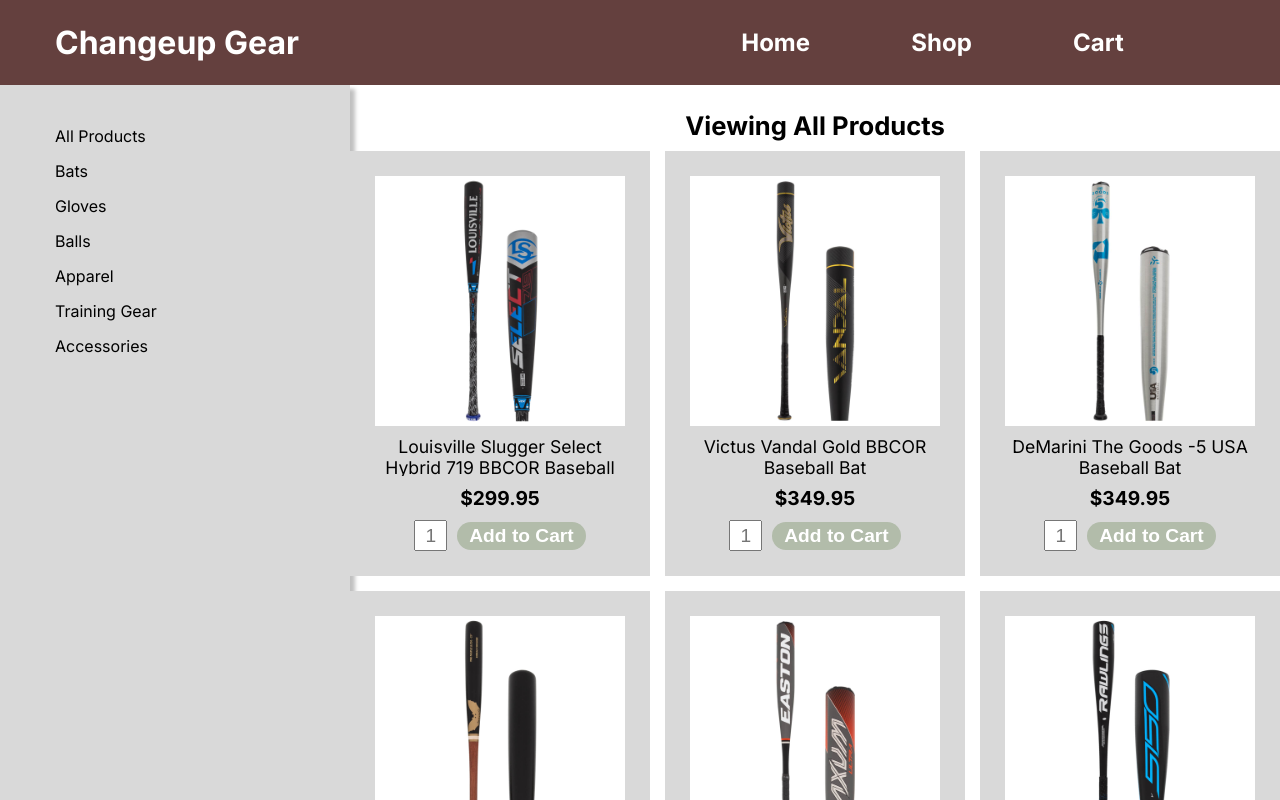
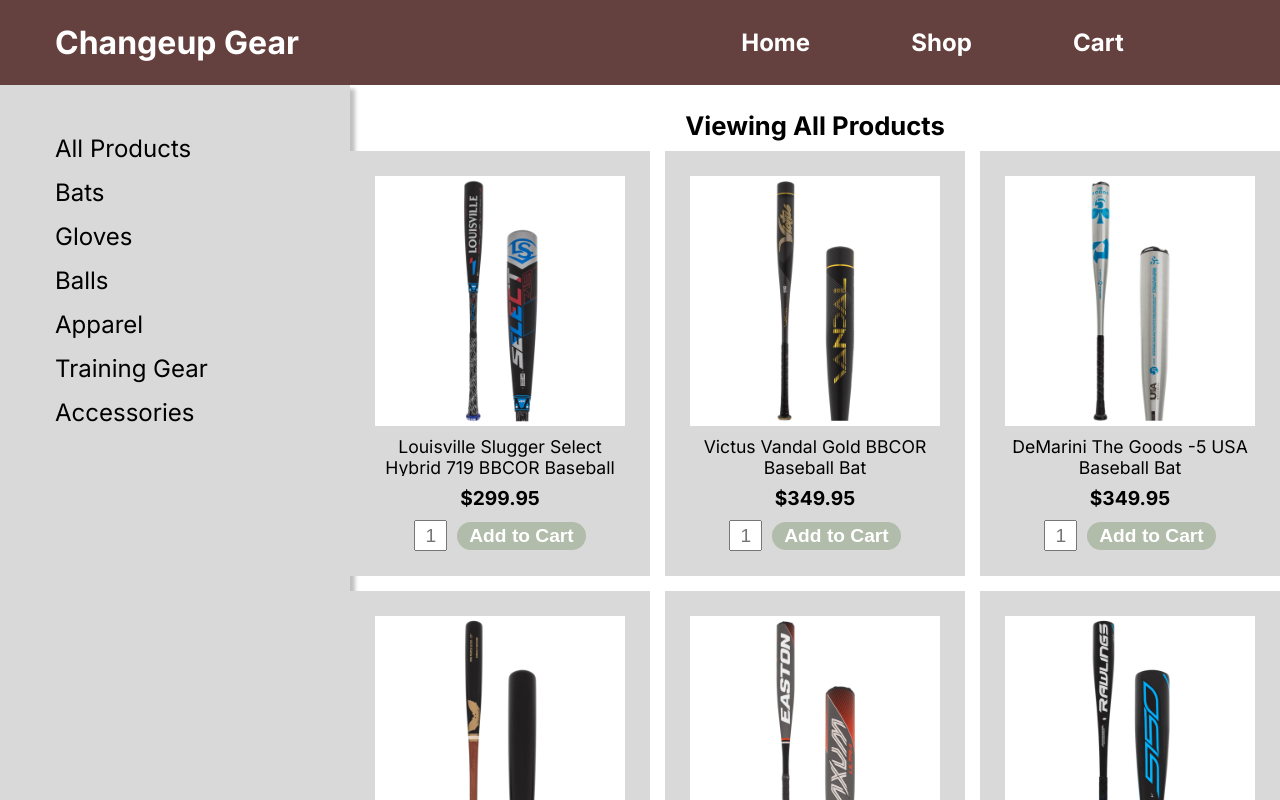
Before and after one commit to flipott/changeup-gear, a React (Create React App) app: page /shop in a window 1280 px wide. Shown: the top 800 px of the page. Built offline with nearby package versions, Linux system fonts and the light colour scheme.

Commit message:
Fix Shop and Card styling

```diff
--- a/src/css/Card.css
+++ b/src/css/Card.css
@@ -46,6 +46,7 @@
     background: #B2BCAA;
     font-weight: bold;
     color: white;
+    cursor: pointer;
 }
 
 .add-to-cart:hover {
--- a/src/css/Shop.css
+++ b/src/css/Shop.css
@@ -16,11 +16,16 @@
     flex-direction: column;
     gap: 15px;
     padding-inline: 55px;
+    color: black;
+    font-size: 1.5rem;
 }
 
-.sidebar a {
-    color: black;
-    font-size: 1.5rem;
+.sidebar li {
+    cursor: pointer;
+}
+
+.bold {
+    font-weight: bold;
 }
 
 .item-section {
```
